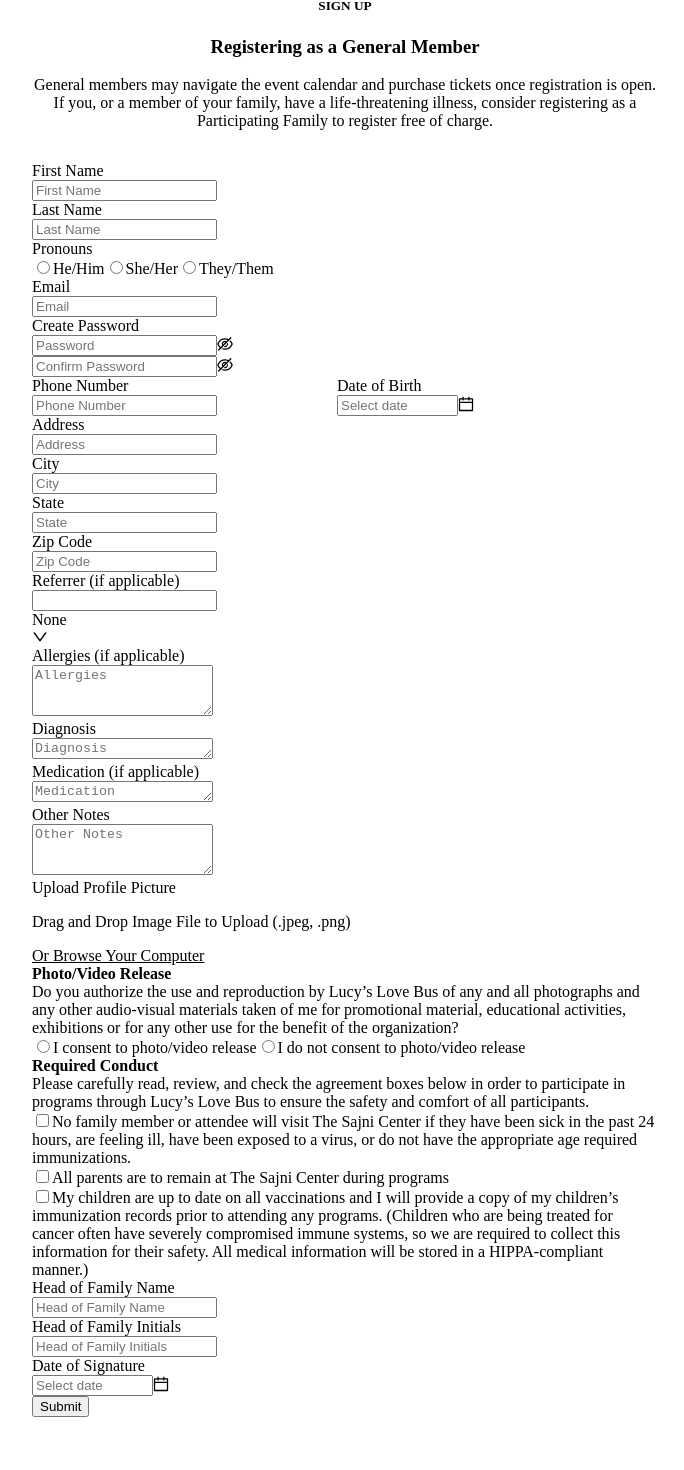
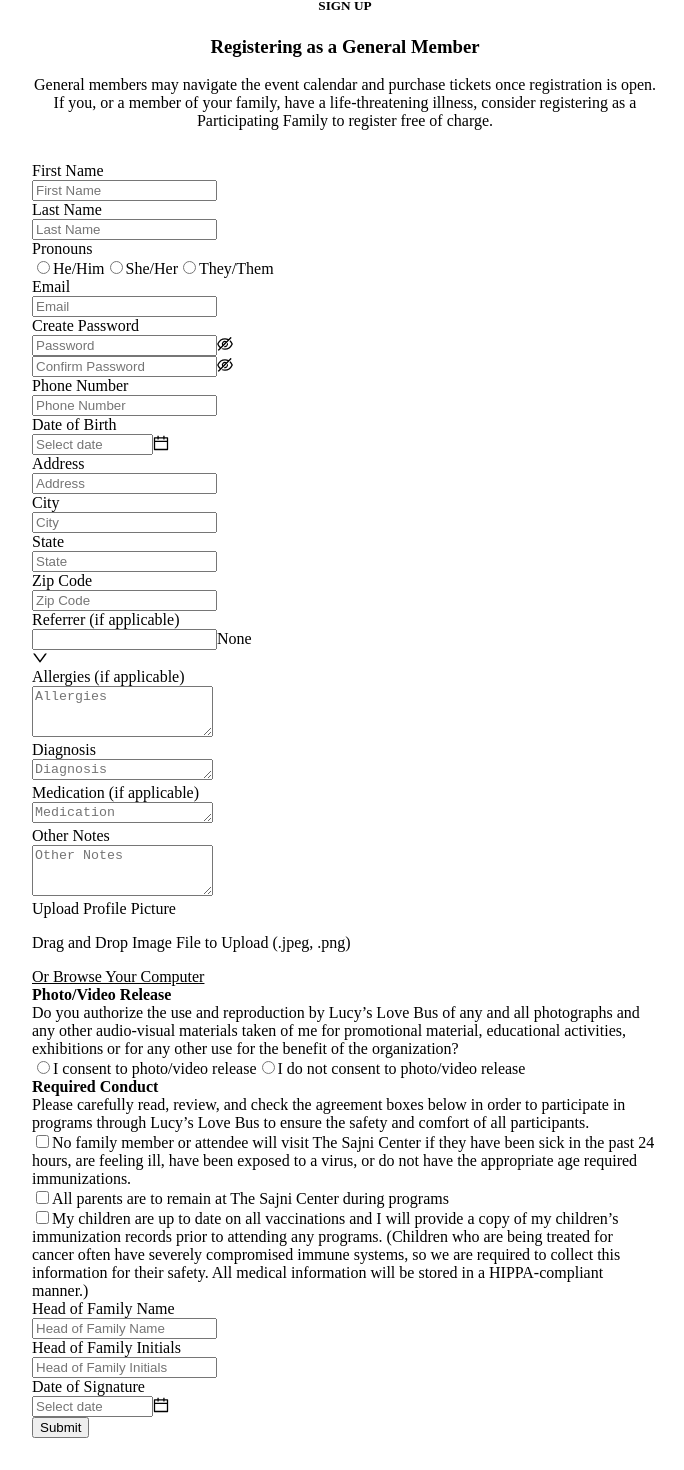
Before and after one commit to Code-4-Community/lucys-love-bus-frontend, a React (Create React App) app: page /signup/form in a window 1280 px wide. Shown: the part 290-1760 px from the top of the page, without its empty margins (295-979 px from the left). Built offline with nearby package versions, Linux system fonts and the light colour scheme.

Commit message:
remove inline styles

```diff
--- a/src/components/RegistrationFormBody.tsx
+++ b/src/components/RegistrationFormBody.tsx
@@ -88,7 +88,6 @@
             message: 'Please input a valid phone number',
           },
         ]}
-        style={{ display: 'inline-block', width: 'calc(50% - 8px)' }}
       >
         <Input placeholder="Phone Number" />
       </Form.Item>
@@ -102,7 +101,6 @@
             message: 'Please input your date of birth.',
           },
         ]}
-        style={{ display: 'inline-block', width: 'calc(50% - 8px)' }}
       >
         <DatePicker />
       </Form.Item>
--- a/src/components/SignupForm.tsx
+++ b/src/components/SignupForm.tsx
@@ -166,7 +166,6 @@
               message: 'Please input a valid phone number',
             },
           ]}
-          style={{ display: 'inline-block', width: 'calc(50% - 8px)' }}
         >
           <Input placeholder="Phone Number" />
         </Form.Item>
@@ -180,7 +179,6 @@
               message: 'Please input your date of birth.',
             },
           ]}
-          style={{ display: 'inline-block', width: 'calc(50% - 8px)' }}
         >
           <DatePicker />
         </Form.Item>
@@ -190,7 +188,6 @@
         <Form.Item label="Referrer (if applicable)" name="referrer">
           <Select
             showSearch
-            style={{ width: 200 }}
             placeholder="None"
             optionFilterProp="children"
             filterOption={(input, option) =>
@@ -266,7 +263,6 @@
               message: 'Please check all boxes',
             },
           ]}
-          style={{ display: 'inline-block' }}
         >
           <Checkbox>
             No family member or attendee will visit The Sajni Center if they
@@ -287,7 +283,6 @@
               message: 'Please check all boxes',
             },
           ]}
-          style={{ display: 'inline-block' }}
         >
           <Checkbox>
             All parents are to remain at The Sajni Center during programs
@@ -305,7 +300,6 @@
               message: 'Please check all boxes',
             },
           ]}
-          style={{ display: 'inline-block' }}
         >
           <Checkbox>
             My children are up to date on all vaccinations and I will provide a
```
